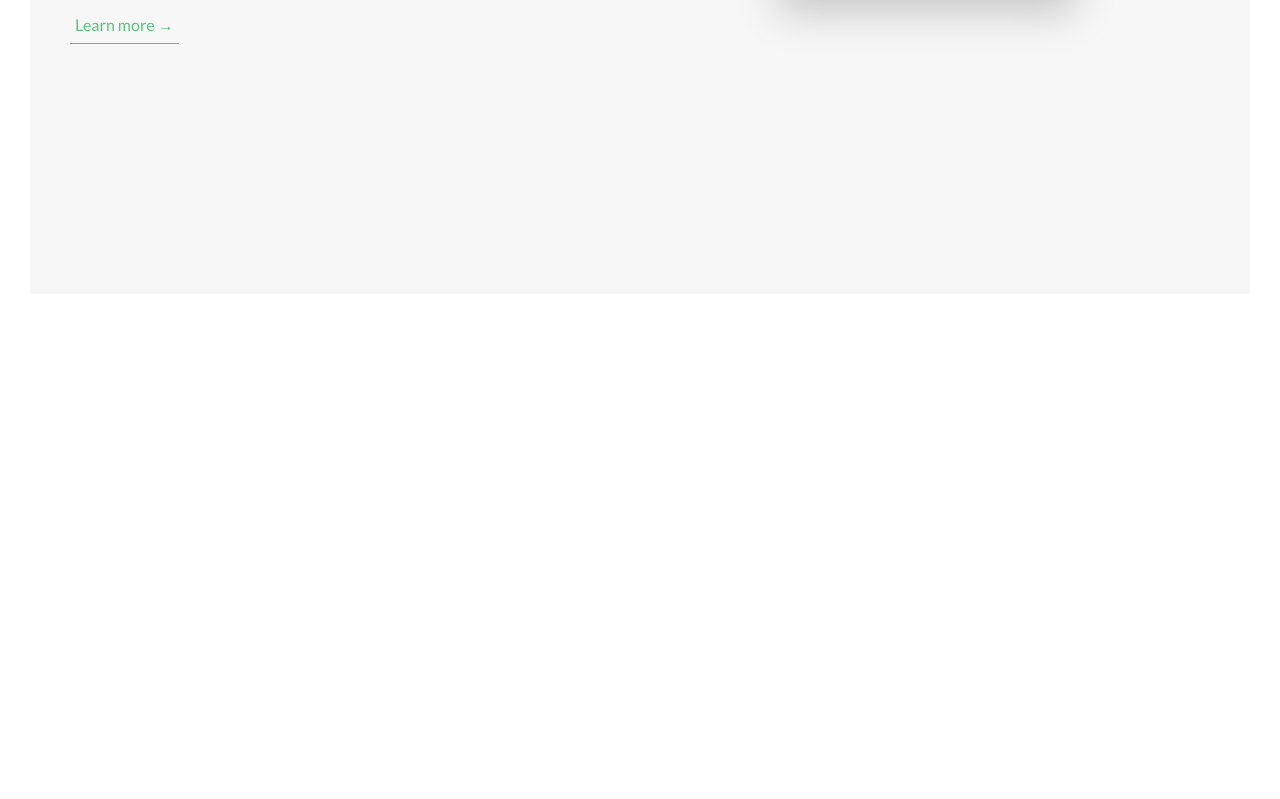
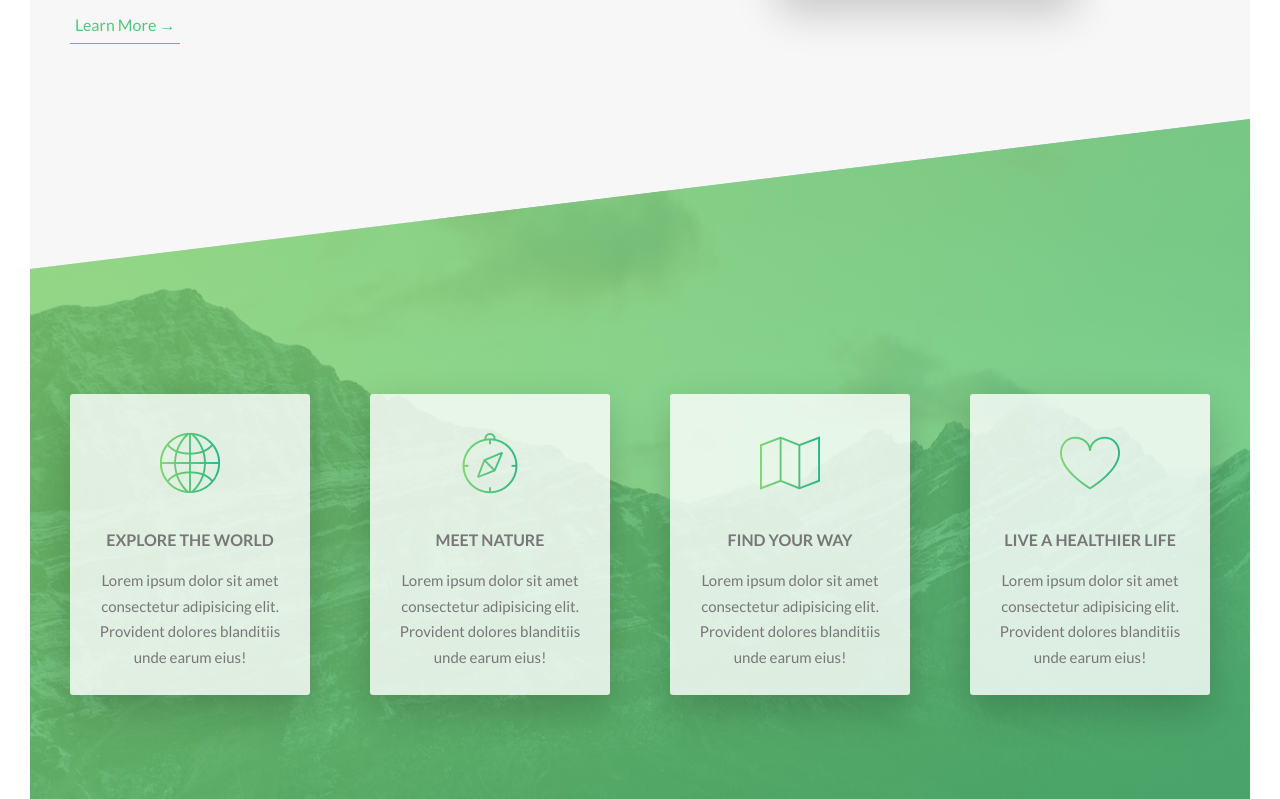
Before and after one commit to ttolson-code/advanced-css-and-sass, a website: page natours/index.html in a window 1280 px wide. Shown: the part 1321-2120 px from the top of the page. Before the commit the page ends 1645 px from the top, so only its background shows below. Drawn offline with Linux system fonts and the light colour scheme.

Commit message:
Added 'features' section.

```diff
--- a/natours/index.html
+++ b/natours/index.html
@@ -41,13 +41,56 @@
             <p class="paragraph">Lorem, ipsum dolor sit amet consectetur adipisicing elit. Voluptatem quibusdam quam maiores! Eligendi nesciunt vel libero explicabo illum quis deleniti, nostrum numquam sapiente perferendis quae.</p>
             <h3 class="heading-tertiary u-margin-bottom-small">Love adventures like you never have before</h3>
             <p class="paragraph">Lorem ipsum dolor sit amet consectetur, adipisicing elit. Lorem ipsum dolor sit amet consectetur adipisicing elit. Lorem ipsum, dolor sit amet consectetur adipisicing elit. Corporis, voluptate?</p>
-            <a href="#" class="btn-text">Learn more &rarr;</a>
+            <a href="#" class="btn-text">Learn More &rarr;</a>
           </div>
           <div class="col-1-of-2">
             <div class="composition">
               <img src="img/nat-1-large.jpg" alt="Photo 1" class="composition__photo composition__photo--p1">
               <img src="img/nat-2-large.jpg" alt="Photo 2" class="composition__photo composition__photo--p2">
               <img src="img/nat-3-large.jpg" alt="Photo 3" class="composition__photo composition__photo--p3">
+            </div>
+          </div>
+        </div>
+      </section>
+      <section class="section-features">
+        <div class="row">
+          <div class="col-1-of-4">
+            <div class="feature-box">
+              <i class="feature-box__icon icon-basic-world"></i>
+              <h3 class="heading-tertiary u-margin-bottom-small">Explore the world</h3>
+              <p class="feature-box__text">
+                Lorem ipsum dolor sit amet consectetur adipisicing elit. Provident dolores blanditiis unde earum eius!
+              </p>
+            </div>
+          </div>
+
+          <div class="col-1-of-4">
+            <div class="feature-box">
+              <i class="feature-box__icon icon-basic-compass"></i>
+              <h3 class="heading-tertiary u-margin-bottom-small">Meet nature</h3>
+              <p class="feature-box__text">
+                Lorem ipsum dolor sit amet consectetur adipisicing elit. Provident dolores blanditiis unde earum eius!
+              </p>
+            </div>
+          </div>
+
+          <div class="col-1-of-4">
+            <div class="feature-box">
+              <i class="feature-box__icon icon-basic-map"></i>
+              <h3 class="heading-tertiary u-margin-bottom-small">Find your way</h3>
+              <p class="feature-box__text">
+                Lorem ipsum dolor sit amet consectetur adipisicing elit. Provident dolores blanditiis unde earum eius!
+              </p>
+            </div>
+          </div>
+
+          <div class="col-1-of-4">
+            <div class="feature-box">
+              <i class="feature-box__icon icon-basic-heart"></i>
+              <h3 class="heading-tertiary u-margin-bottom-small">Live a healthier life</h3>
+              <p class="feature-box__text">
+                Lorem ipsum dolor sit amet consectetur adipisicing elit. Provident dolores blanditiis unde earum eius!
+              </p>
             </div>
           </div>
         </div>
--- /dev/null
+++ b/natours/sass/components/_feature-box.scss
@@ -0,0 +1,25 @@
+@use '../abstracts/variables';
+
+.feature-box {
+  background-color: rgba(variables.$color-white, .8);
+  font-size: 1.5rem;
+  padding: 2.5rem;
+  text-align: center;
+  border-radius: 3px;
+  box-shadow: 0 1.5rem 4rem rgba(variables.$color-black, .2);
+  transition: transform .3s;
+
+  &:hover {
+    transform: translateY(-1.5rem) scale(1.03);
+  }
+
+  &__icon {
+    display: inline-block;
+    color: transparent;
+    font-size: 6rem;
+    margin-bottom: .5rem;
+    background-image: linear-gradient(to right, variables.$color-primary-light, variables.$color-primary-dark);
+    background-clip: text;
+    -webkit-background-clip: text;
+  }
+}
--- a/natours/sass/main.scss
+++ b/natours/sass/main.scss
@@ -6,6 +6,7 @@
 @use 'base/utilities';
 @use 'components/button';
 @use 'components/composition';
+@use 'components/feature-box';
 @use 'layout/grid';
 @use 'layout/header';
 @use 'pages/home';
--- a/natours/sass/pages/_home.scss
+++ b/natours/sass/pages/_home.scss
@@ -5,3 +5,20 @@
   padding: 25rem 0;
   margin-top: -20vh;
 }
+
+.section-features {
+  padding: 20rem 0;
+  background-image: linear-gradient(
+    to right bottom,
+    rgba(variables.$color-primary-light, 0.8),
+    rgba(variables.$color-primary, 0.8)),
+    url(../img/nat-4.jpg);
+  background-size: color;
+  margin-top: -10rem;
+  transform: skewY(-7deg);
+
+  // Select all direct child elements.
+  & > * {
+    transform: skewY(7deg);
+  }
+}
```
Also changed, not shown: natours/css/style.css, 1 other file.
